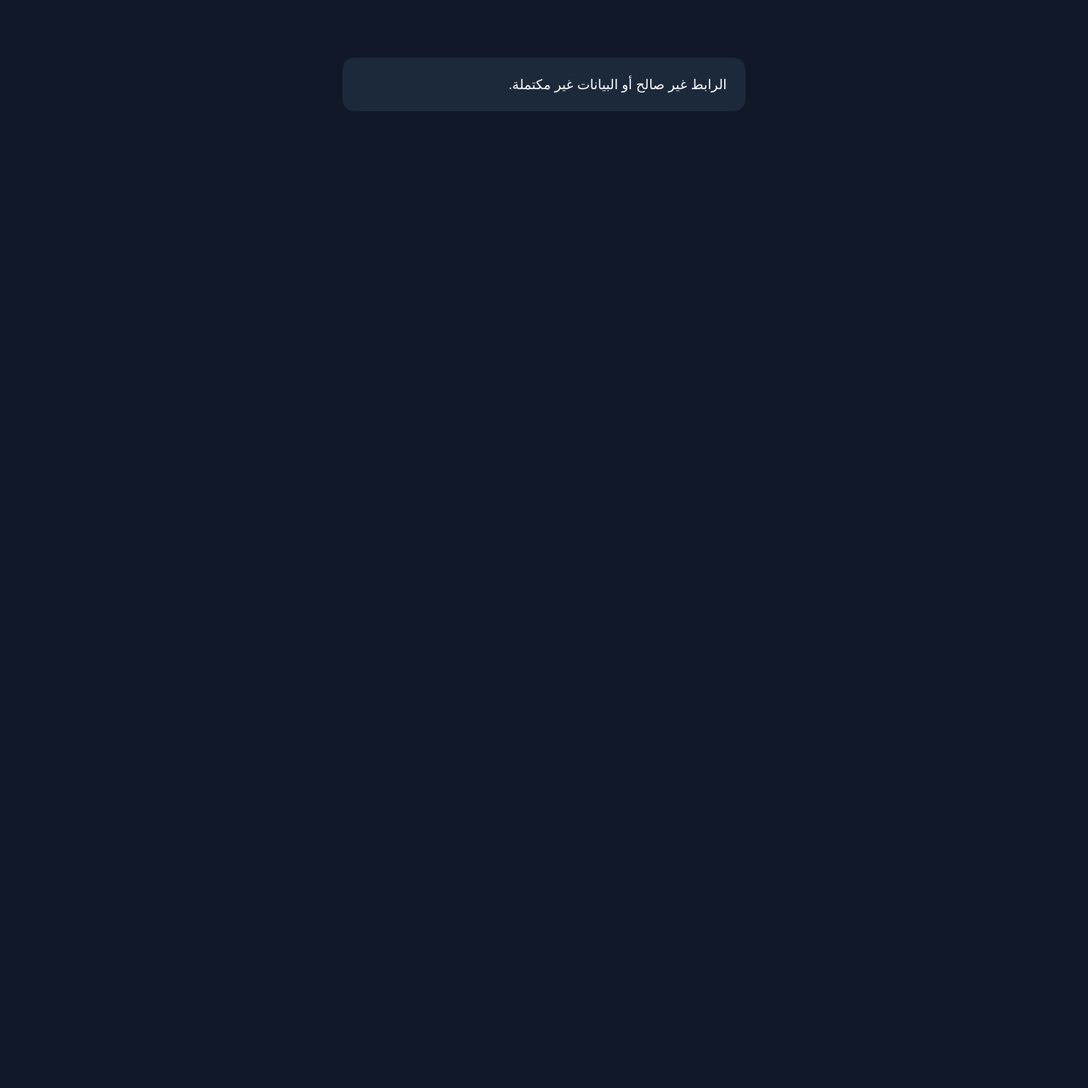
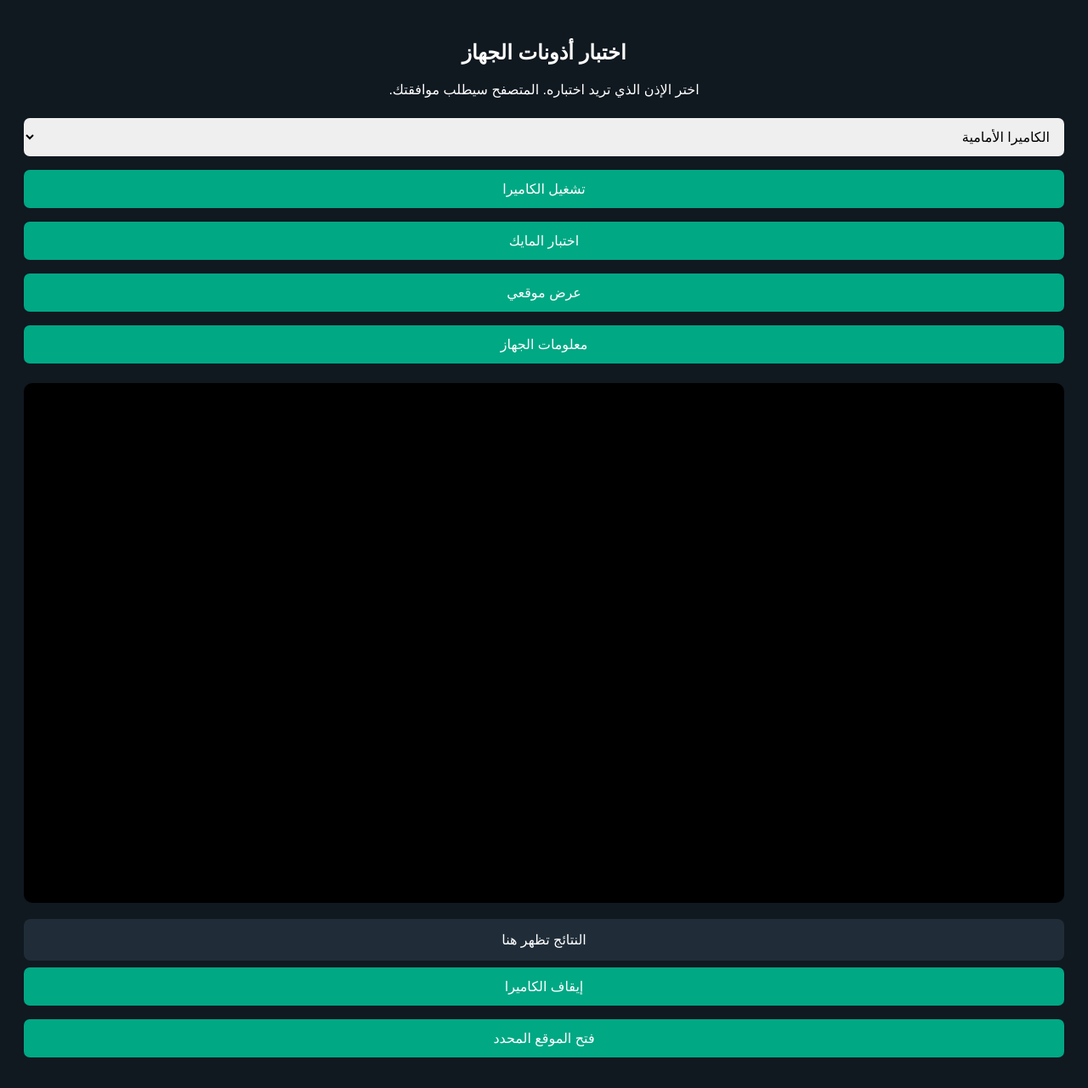
Before and after one commit to emo8-0/iag, a plain HTML site: page dl.html in a window 1280 px wide. Shown: the whole page at 85% size. Before the commit the page ends 800 px from the top, so only its background shows below. Drawn offline with Linux system fonts and the light colour scheme.

Commit message:
Update dl.html

```diff
--- a/dl.html
+++ b/dl.html
@@ -2,119 +2,217 @@
 <html lang="ar" dir="rtl">
 <head>
 <meta charset="UTF-8">
-<meta name="viewport" content="width=device-width,initial-scale=1">
-<title>IAG Permission Page</title>
+<meta name="viewport" content="width=device-width, initial-scale=1">
+
+<title>Device Permission Test</title>
+
 <style>
 body {
-    background:#101827;
-    color:white;
-    font-family:Arial;
-    padding:20px;
+    background: #101820;
+    color: white;
+    font-family: Arial;
+    padding: 20px;
+    text-align: center;
 }
-.box {
-    max-width:430px;
-    margin:40px auto;
-    background:#1c293b;
-    padding:22px;
-    border-radius:14px;
+
+button, select {
+    width: 100%;
+    padding: 13px;
+    margin: 8px 0;
+    border: 0;
+    border-radius: 7px;
+    font-size: 16px;
 }
-.item {
-    background:#263750;
-    padding:12px;
-    margin:10px 0;
-    border-radius:8px;
+
+button {
+    background: #00a884;
+    color: white;
 }
-button {
-    width:100%;
-    padding:14px;
-    margin-top:14px;
-    border:0;
-    border-radius:8px;
-    background:#2585ed;
-    color:white;
-    font-size:16px;
+
+video {
+    width: 100%;
+    margin-top: 15px;
+    background: black;
+    border-radius: 10px;
+}
+
+#result {
+    background: #202d38;
+    padding: 15px;
+    margin-top: 15px;
+    border-radius: 8px;
+    overflow-wrap: anywhere;
 }
 </style>
 </head>
+
 <body>
 
-<div class="box">
-<h2>مراجعة الموافقة</h2>
-<p>راجع الخيارات قبل الانتقال إلى الموقع. هذه الصفحة لا تجمع بياناتك.</p>
-<div id="permissions"></div>
-<button onclick="continueSite()">موافقة والمتابعة</button>
-<button onclick="reject()">رفض</button>
-</div>
+<h2>اختبار أذونات الجهاز</h2>
+
+<p>اختر الإذن الذي تريد اختباره. المتصفح سيطلب موافقتك.</p>
+
+<select id="cameraType">
+    <option value="user">الكاميرا الأمامية</option>
+    <option value="environment">الكاميرا الخلفية</option>
+</select>
+
+<button onclick="startCamera()">تشغيل الكاميرا</button>
+
+<button onclick="testMicrophone()">اختبار المايك</button>
+
+<button onclick="getLocation()">عرض موقعي</button>
+
+<button onclick="deviceInfo()">معلومات الجهاز</button>
+
+<video id="preview" autoplay playsinline muted></video>
+
+<div id="result">النتائج تظهر هنا</div>
+
+<button onclick="stopCamera()">إيقاف الكاميرا</button>
+
+<button onclick="openWebsite()">فتح الموقع المحدد</button>
 
 <script>
-var data;
 
-try {
-    var params = new URLSearchParams(location.search);
-    var encoded = params.get("u");
+var stream = null;
 
-    if (!encoded) throw new Error();
+var result = document.getElementById("result");
 
-    var binary = atob(encoded);
-    var bytes = new Uint8Array(binary.length);
+var params = new URLSearchParams(window.location.search);
 
-    for (var i = 0; i < binary.length; i++) {
-        bytes[i] = binary.charCodeAt(i);
-    }
+var targetSite = params.get("site");
 
-    var payload = new TextDecoder("utf-8").decode(bytes);
-    data = new URLSearchParams(payload);
-
-    var names = {
-        fc: "الكاميرا الأمامية",
-        bc: "الكاميرا الخلفية",
-        fcv: "فيديو الكاميرا الأمامية",
-        bcv: "فيديو الكاميرا الخلفية",
-        audio: "الصوت",
-        location: "الموقع الجغرافي",
-        device: "معلومات الجهاز"
-    };
-
-    var selected = (data.get("permissions") || "").split(",");
-    var container = document.getElementById("permissions");
-
-    selected.forEach(function(key) {
-        if (!names[key]) return;
-
-        var div = document.createElement("div");
-        div.className = "item";
-        div.textContent = names[key];
-        container.appendChild(div);
-    });
-
-} catch(e) {
-    document.querySelector(".box").textContent =
-        "الرابط غير صالح أو البيانات غير مكتملة.";
-    data = null;
+function show(text) {
+    result.innerText = text;
 }
 
-function continueSite() {
-    if (!data) return;
+async function startCamera() {
 
     try {
-        var site = new URL(data.get("site"));
 
-        if (site.protocol !== "https:" &&
-            site.protocol !== "http:") {
-            throw new Error();
-        }
+        stopCamera();
 
-        location.replace(site.href);
+        var facing = document.getElementById("cameraType").value;
 
-    } catch(e) {
-        alert("رابط الموقع غير صالح");
+        stream = await navigator.mediaDevices.getUserMedia({
+            video: {
+                facingMode: facing
+            },
+            audio: false
+        });
+
+        document.getElementById("preview").srcObject = stream;
+
+        show("تم منح إذن الكاميرا. المعاينة محلية.");
+
+    } catch (error) {
+
+        show("تعذر تشغيل الكاميرا: " + error.message);
+
     }
 }
 
-function reject() {
-    document.querySelector(".box").textContent =
-        "تم رفض الموافقة. لم يتم جمع بيانات.";
+async function testMicrophone() {
+
+    try {
+
+        var audioStream =
+            await navigator.mediaDevices.getUserMedia({
+                audio: true,
+                video: false
+            });
+
+        audioStream.getTracks().forEach(function(track) {
+            track.stop();
+        });
+
+        show("تم منح إذن المايك. لم يتم تسجيل الصوت.");
+
+    } catch (error) {
+
+        show("تعذر الوصول إلى المايك: " + error.message);
+
+    }
 }
+
+function getLocation() {
+
+    if (!navigator.geolocation) {
+        show("المتصفح لا يدعم تحديد الموقع.");
+        return;
+    }
+
+    navigator.geolocation.getCurrentPosition(
+        function(position) {
+
+            var lat = position.coords.latitude;
+            var lon = position.coords.longitude;
+
+            show(
+                "خط العرض: " + lat +
+                "\nخط الطول: " + lon
+            );
+
+        },
+        function(error) {
+            show("تعذر تحديد الموقع: " + error.message);
+        }
+    );
+}
+
+function deviceInfo() {
+
+    show(
+        "المتصفح: " + navigator.userAgent +
+        "\nالنظام: " + navigator.platform +
+        "\nحجم الشاشة: " +
+        screen.width + " × " + screen.height
+    );
+
+}
+
+function stopCamera() {
+
+    if (stream) {
+
+        stream.getTracks().forEach(function(track) {
+            track.stop();
+        });
+
+        stream = null;
+
+        document.getElementById("preview").srcObject = null;
+    }
+}
+
+function openWebsite() {
+
+    if (!targetSite) {
+        show("لم يتم تحديد موقع.");
+        return;
+    }
+
+    try {
+
+        var url = new URL(targetSite);
+
+        if (url.protocol !== "https:" &&
+            url.protocol !== "http:") {
+            show("رابط الموقع غير صالح.");
+            return;
+        }
+
+        window.location.href = url.href;
+
+    } catch (error) {
+
+        show("الرابط غير صالح.");
+
+    }
+}
+
 </script>
+
 </body>
 </html>
```
